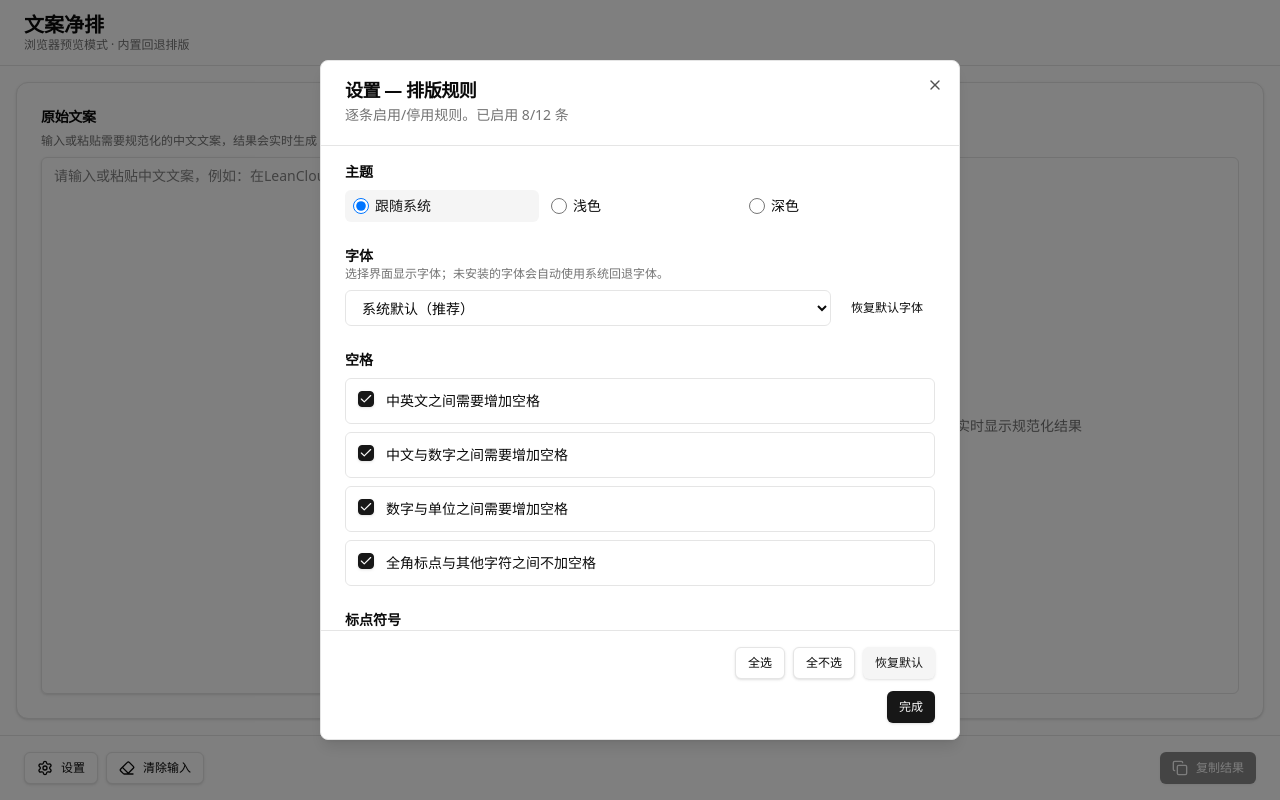
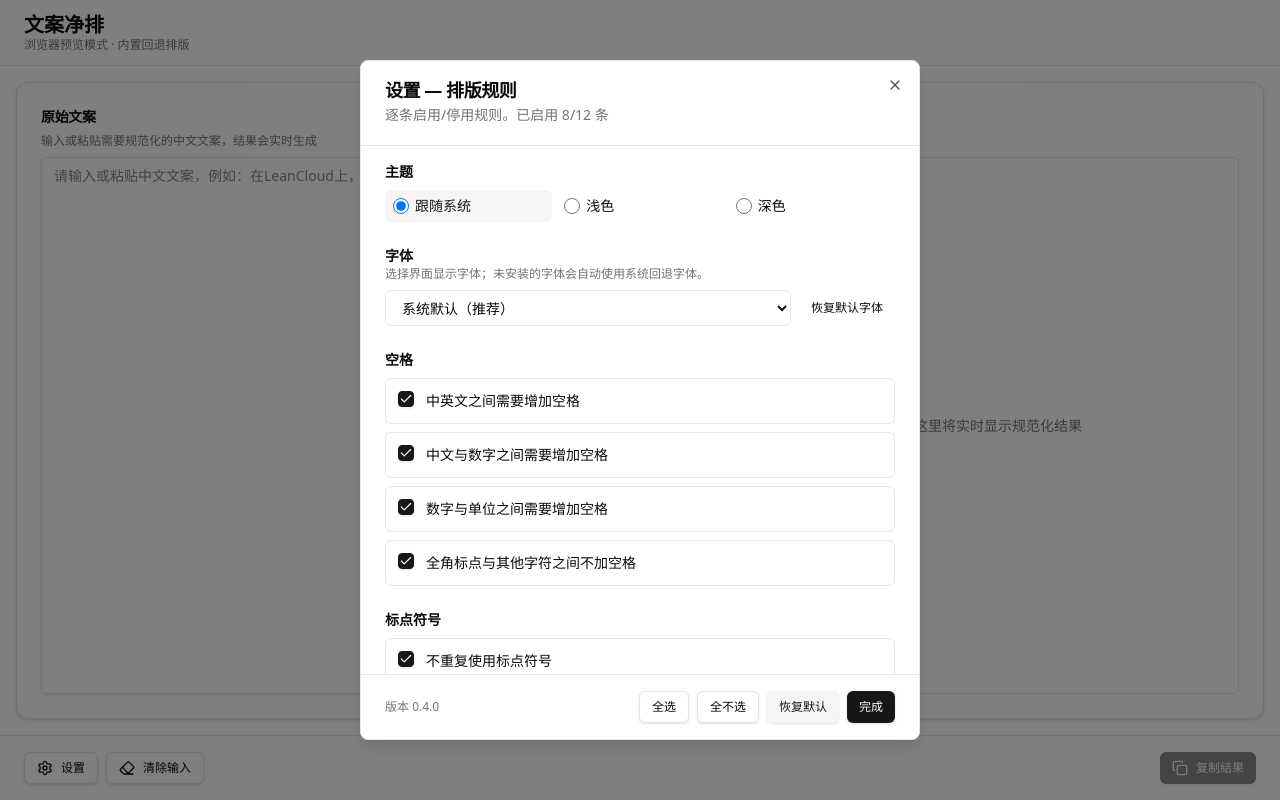
Before and after one commit to 15699122/CopyPolish, a React (Vite) app in the folder frontend/: page / in a window 1280 px wide. Both pictures are taken after a click on the button "设置". Built offline with nearby package versions, Linux system fonts and the light colour scheme.

Commit message:
fix(settings): compact dialog footer and show version

```diff
--- a/frontend/src/App.tsx
+++ b/frontend/src/App.tsx
@@ -25,6 +25,7 @@ import { Textarea } from "@/components/ui/textarea";
 import { cn } from "@/lib/utils";
 import {
   formatText,
+  getAppVersion,
   getEnabledDefaults,
   getRules,
   getSettingsPath,
@@ -70,6 +71,7 @@ export default function App() {
   >("idle");
   const [settingsError, setSettingsError] = useState<string | null>(null);
   const [settingsPath, setSettingsPath] = useState<string | null>(null);
+  const [appVersion, setAppVersion] = useState(__APP_VERSION__);
 
   // 主题状态：system / light / dark。
   const [theme, setTheme] = useState<ThemeMode>("system");
@@ -131,6 +133,12 @@ export default function App() {
           if (!cancelled && path) setSettingsPath(path);
         } catch {
           // 路径获取失败不影响主流程；保存错误会在保存时展示。
+        }
+        try {
+          const version = await getAppVersion();
+          if (!cancelled) setAppVersion(version);
+        } catch {
+          // 读取版本失败时保留构建时注入的浏览器回退版本。
         }
         if (cancelled) return;
 
@@ -436,7 +444,7 @@ return (
           </DialogTrigger>
           <DialogContent
             data-testid="settings-dialog"
-            className="flex h-[min(680px,calc(100vh-2rem))] w-[min(640px,calc(100vw-2rem))] max-h-[calc(100vh-2rem)] max-w-[calc(100vw-2rem)] flex-col gap-0 overflow-hidden p-0 sm:min-h-130 sm:min-w-130"
+            className="flex h-[min(680px,calc(100vh-2rem))] w-[min(560px,calc(100vw-2rem))] max-h-[calc(100vh-2rem)] max-w-[calc(100vw-2rem)] flex-col gap-0 overflow-hidden p-0 sm:min-h-[520px] sm:min-w-[480px]"
           >
             {/* 固定标题区 */}
             <DialogHeader className="shrink-0 border-b px-6 py-5 pr-12">
@@ -571,36 +579,38 @@ return (
               </div>
             </div>
 
-            {/* 固定底部操作区：设置文件贴近左下角，操作按钮靠右下角。 */}
+            {/* 紧凑底部操作区：桌面端单行对齐；小屏或错误信息较长时自动换行。 */}
             <DialogFooter
-              className="shrink-0 border-t px-6 py-4"
+              className="shrink-0 border-t px-4 py-4 sm:px-6"
               data-testid="settings-footer"
             >
-              <div className="flex w-full min-w-0 flex-col gap-4 sm:flex-row sm:items-end sm:justify-between">
+              <div className="flex w-full min-w-0 flex-col gap-2 sm:flex-row sm:items-center sm:justify-between">
                 <div
-                  className="min-w-0 flex-1 space-y-1 text-left text-xs"
+                  className="min-w-0 flex-1 text-left text-xs leading-5"
                   data-testid="settings-file-info"
                 >
+                  <div className="flex min-w-0 flex-wrap items-center gap-x-2 gap-y-0">
+                    <span className="shrink-0 text-muted-foreground" data-testid="settings-version">版本 {appVersion}</span>
                     {settingsStatus === "saving" && (
-                    <div className="text-muted-foreground" data-testid="settings-status">正在保存…</div>
+                      <span className="shrink-0 text-muted-foreground" data-testid="settings-status">正在保存…</span>
                     )}
                     {settingsStatus === "saved" && (
-                    <div className="text-green-600" data-testid="settings-status">设置已保存</div>
+                      <span className="shrink-0 text-green-600" data-testid="settings-status">设置已保存</span>
                     )}
                     {settingsStatus === "error" && (
-                    <div className="break-all text-destructive" data-testid="settings-status">
+                      <span className="break-all text-destructive" data-testid="settings-status">
                         设置保存失败：{settingsError}
-                    </div>
+                      </span>
                     )}
                     {settingsPath && (
-                    <div className="break-all text-muted-foreground" title={settingsPath}>
+                      <span className="min-w-0 truncate text-muted-foreground" title={settingsPath}>
                         设置文件：{settingsPath}
-                    </div>
+                      </span>
                     )}
                   </div>
+                </div>
 
-                <div className="flex shrink-0 flex-col items-end gap-3" data-testid="settings-actions">
-                  <div className="flex flex-wrap justify-end gap-2">
+                <div className="flex shrink-0 flex-wrap items-center justify-end gap-2" data-testid="settings-actions">
                   <Button variant="outline" size="sm" data-testid="select-all" onClick={() => onSetAll(true)}>
                     全选
                   </Button>
@@ -610,8 +620,6 @@ return (
                   <Button variant="secondary" size="sm" data-testid="reset-defaults" onClick={onResetDefaults}>
                     恢复默认
                   </Button>
-                  </div>
-
                   <Button size="sm" data-testid="settings-done" onClick={() => setSettingsOpen(false)}>
                     完成
                   </Button>
--- a/frontend/src/lib/tauri.ts
+++ b/frontend/src/lib/tauri.ts
@@ -1,3 +1,4 @@
+import { getVersion } from "@tauri-apps/api/app";
 import { invoke } from "@tauri-apps/api/core";
 
 /**
@@ -25,6 +26,12 @@ export interface FormatRequest {
 
 export function isTauri(): boolean {
   return typeof window !== "undefined" && "__TAURI_INTERNALS__" in window;
+}
+
+/** 返回当前应用版本；打包应用读取 Tauri manifest，浏览器预览回退到 Vite 注入版本。 */
+export async function getAppVersion(): Promise<string> {
+  if (!isTauri()) return __APP_VERSION__;
+  return getVersion();
 }
 
 const FALLBACK_RULES: Rule[] = [
--- a/frontend/src/vite-env.d.ts
+++ b/frontend/src/vite-env.d.ts
@@ -1 +1,3 @@
 /// <reference types="vite/client" />
+/** Vite 从 frontend/package.json 注入的浏览器预览版本回退值。 */
+declare const __APP_VERSION__: string;
--- a/frontend/vite.config.ts
+++ b/frontend/vite.config.ts
@@ -3,6 +3,7 @@ import path from "path";
 import tailwindcss from "@tailwindcss/vite";
 import react from "@vitejs/plugin-react";
 import { defineConfig } from "vite";
+import packageJson from "./package.json" with { type: "json" };
 
 // Tauri 期望固定的 dev 端口，且使用自定义协议加载前端资源。
 const host = process.env.TAURI_DEV_HOST;
@@ -15,6 +16,9 @@ export default defineConfig({
     },
   },
   clearScreen: false,
+  define: {
+    __APP_VERSION__: JSON.stringify(packageJson.version),
+  },
   server: {
     port: 1420,
     strictPort: true,
```
Also changed, not shown: 3 other files (tests, documents, lock files or other folders). Lines whose indentation alone changed are shown as unchanged.
